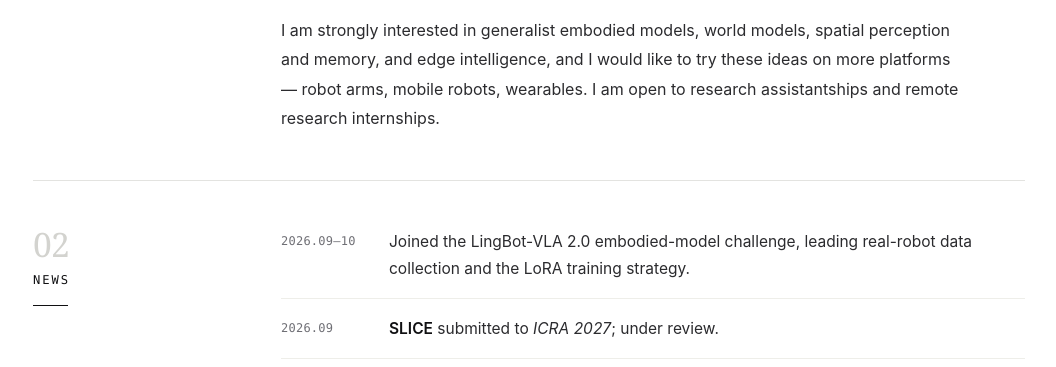
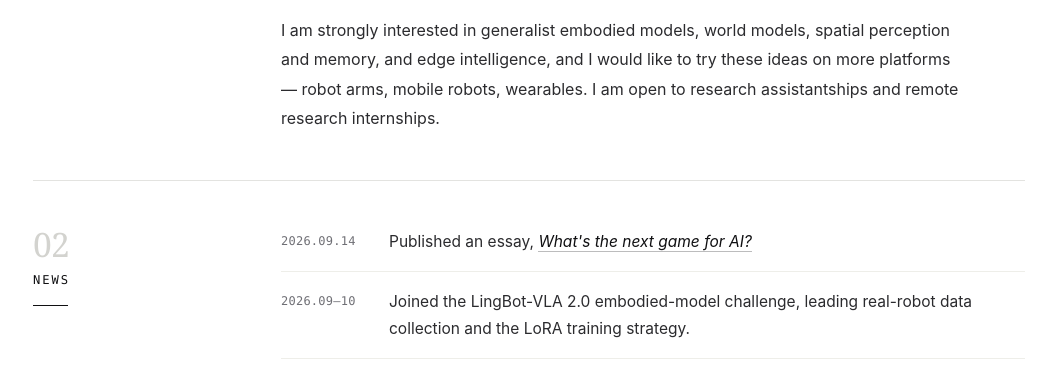
Before and after one commit to dingkaihu63/dingkaihu63.github.io, a plain HTML site: page index.html in a window 1280 px wide. Shown: the part 585-952 px from the top of the page, without its empty margins (111-1167 px from the left). Drawn offline with Linux system fonts and the light colour scheme.

Commit message:
Announce the new essay in the News section so it is visible above the fold

```diff
--- a/index.html
+++ b/index.html
@@ -258,6 +258,18 @@
         </div>
         <div class="section__body">
           <ul class="list">
+            <li class="row">
+              <time class="row__meta" datetime="2026-09-14">2026.09.14</time>
+              <p class="row__main">
+                <span data-lang="zh">
+                  发布随笔 <a href="blog/2026-09-14-next-game-for-ai.html"><em>What's the next game for AI?</em></a>
+                </span>
+                <span data-lang="en">
+                  Published an essay,
+                  <a href="blog/2026-09-14-next-game-for-ai.html"><em>What's the next game for AI?</em></a>
+                </span>
+              </p>
+            </li>
             <li class="row">
               <time class="row__meta" datetime="2026-09">2026.09–10</time>
               <p class="row__main">
```
